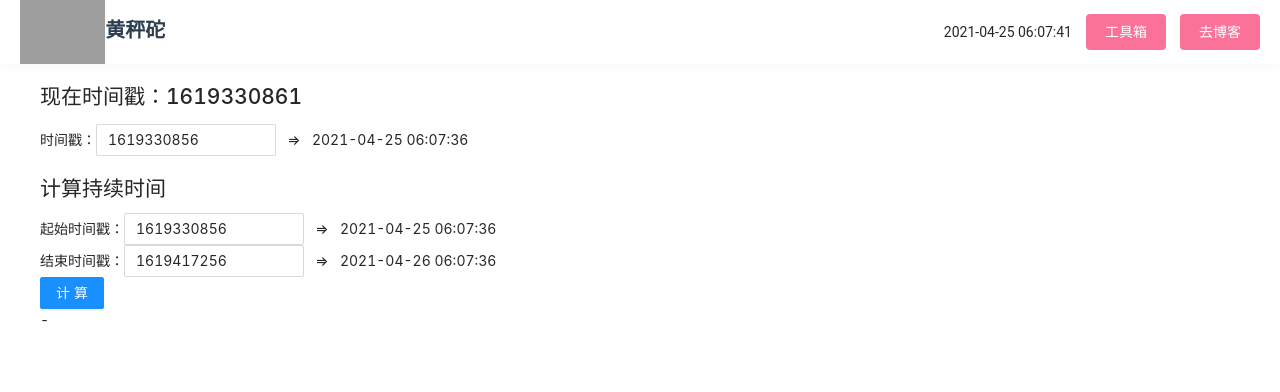
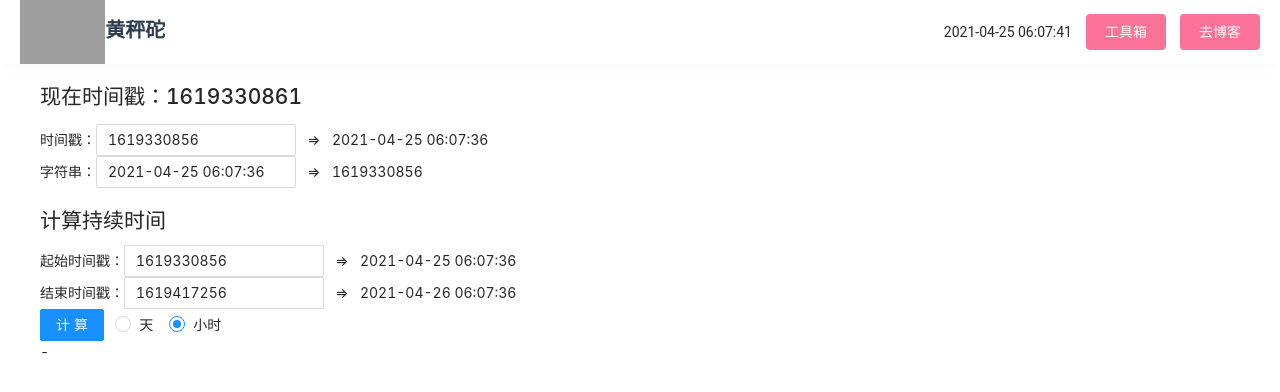
Before and after one commit to HuangChengtuo/react-ts, a React app: page /unixTime in a window 1280 px wide. Shown: the top 392 px of the page. Built offline with nearby package versions, Linux system fonts and the light colour scheme; grey boxes are pictures that could not be loaded; a web font is replaced by a local one.

Commit message:
unix&eslint

```diff
--- a/package.json
+++ b/package.json
@@ -83,7 +83,10 @@
       "react-app"
     ],
     "rules": {
-      "react-hooks/exhaustive-deps": 0
+      "react-hooks/exhaustive-deps": 0,
+      "eqeqeq": 2,
+      "no-var": 2,
+      "prefer-const": 1
     }
   },
   "browserslist": {
--- a/src/components/nav/Nav.tsx
+++ b/src/components/nav/Nav.tsx
@@ -6,7 +6,7 @@ import './Nav.scss'
 export default function Nav () {
   const [time, setTime] = useState(dayjs().format('YYYY-MM-DD HH:mm:ss'))
   useEffect(() => {
-    let timer = setInterval(() => {
+    const timer = setInterval(() => {
       setTime(dayjs().format('YYYY-MM-DD HH:mm:ss'))
     }, 1000)
     return () => {
--- a/src/pages/db/db.tsx
+++ b/src/pages/db/db.tsx
@@ -13,13 +13,13 @@ export default function Db () {
 
   async function getFn () {
     await db.open()
-    let data = await db.get('name')
+    const data = await db.get('name')
     setVal(data)
   }
 
   async function getFn2 () {
     await db.open()
-    let data = await db.get('key2')
+    const data = await db.get('key2')
     setVal2(data)
   }
 
--- a/src/pages/db/indexedDB.ts
+++ b/src/pages/db/indexedDB.ts
@@ -3,7 +3,7 @@
  * Compatibility: https://caniuse.com/#feat=indexeddb
  */
 
-declare var window: any;
+declare const window: any;
 
 class LocalIndexedDB {
   private _db: IDBDatabase;
--- a/src/pages/unixTime/unixTime.scss
+++ b/src/pages/unixTime/unixTime.scss
@@ -3,6 +3,6 @@
   margin: 0 auto;
 
   .ant-input {
-    width: 180px;
+    width: 200px;
   }
 }
--- a/src/pages/unixTime/unixTime.tsx
+++ b/src/pages/unixTime/unixTime.tsx
@@ -1,26 +1,30 @@
 import { useState, ChangeEvent, useEffect } from 'react'
 import dayjs from 'dayjs'
-import { Input, Button } from 'antd';
+import { Input, Button, Radio } from 'antd';
 import './unixTime.scss'
 
 export default function UnixTime () {
   const [now, setNow] = useState(dayjs())
   useEffect(() => {
-    let timer = setInterval(() => {
+    const timer = setInterval(() => {
       setNow(dayjs())
     }, 1000)
     return () => {
       clearInterval(timer)
     }
-  })
+  }, [])
 
   const [unix, setUnix] = useState(now.unix())
+  const [text, setText] = useState(now.format('YYYY-MM-DD HH:mm:ss'))
   const [start, setStart] = useState(dayjs().unix())
   const [end, setEnd] = useState(dayjs().unix() + 86400)
   const changeUnix = (e: ChangeEvent<HTMLInputElement>) => {
     switch (e.target.name) {
       case 'unix':
         setUnix(+e.target.value)
+        break
+      case 'text':
+        setText(e.target.value)
         break
       case 'start':
         setStart(+e.target.value)
@@ -29,13 +33,23 @@ export default function UnixTime () {
         setEnd(+e.target.value)
     }
   }
+
   const [duration, setDuration] = useState('-')
+  const [unit, setUnit] = useState('h')
   const calcDuration = () => {
     const unix = end - start
-    const hours = Math.floor(unix / 3600)
+    let hours = Math.floor(unix / 3600)
     const minutes = Math.floor(unix / 60) % 60
     const seconds = unix % 60
-    setDuration(`${hours}小时${minutes}分钟${seconds}秒`)
+    if (unit === 'h') {
+      setDuration(`${hours}小时${minutes}分钟${seconds}秒`)
+    }
+    if (unit === 'd') {
+      const days = Math.floor(unix / 86400)
+      hours = Math.floor(unix / 3600) % 24
+      setDuration(`${days}天${hours}小时${minutes}分钟${seconds}秒`)
+
+    }
   }
 
   return (
@@ -45,6 +59,11 @@ export default function UnixTime () {
         时间戳：<Input value={unix} onChange={changeUnix} type="number" name="unix" />
         &nbsp; &nbsp;{'=>'}&nbsp; &nbsp;
         {dayjs(unix * 1000).format('YYYY-MM-DD HH:mm:ss')}
+      </div>
+      <div>
+        字符串：<Input value={text} onChange={changeUnix} name="text" />
+        &nbsp; &nbsp;{'=>'}&nbsp; &nbsp;
+        {dayjs(text).unix()}
       </div>
       <h2 style={{ margin: '16px 0 8px' }}>计算持续时间</h2>
       <div>
@@ -58,6 +77,11 @@ export default function UnixTime () {
         {dayjs(end * 1000).format('YYYY-MM-DD HH:mm:ss')}
       </div>
       <Button type="primary" onClick={calcDuration}>计算</Button>
+      &nbsp; &nbsp;
+      <Radio.Group value={unit} onChange={(e) => { setUnit(e.target.value) }}>
+        <Radio value="d">天</Radio>
+        <Radio value="h">小时</Radio>
+      </Radio.Group>
       <div>{duration}</div>
     </div>
   )
```
